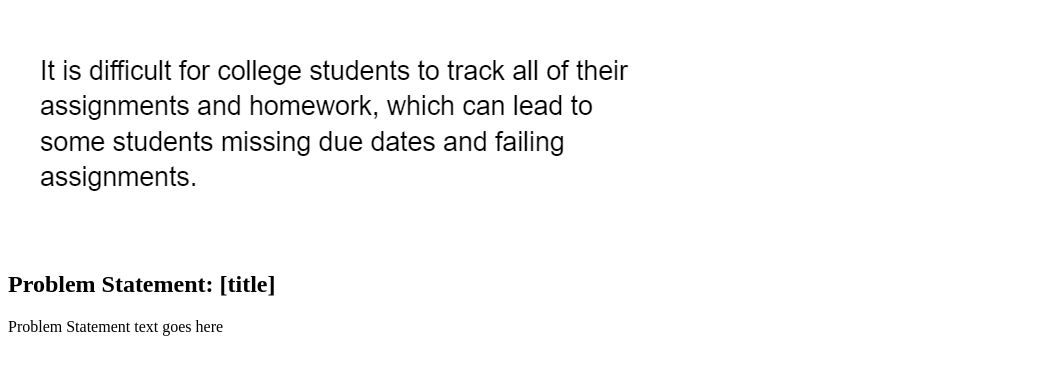
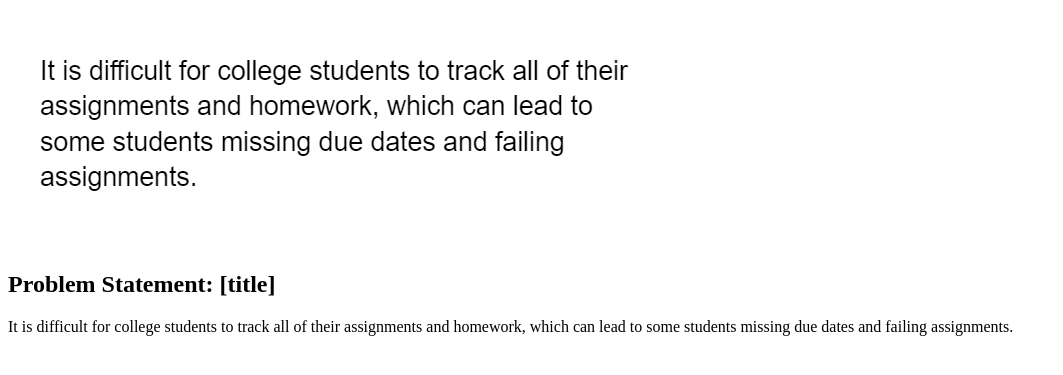
Before and after one commit to ctargiaa/ctargiaa.github.io, a plain HTML site: page index.html in a window 1280 px wide. Shown: the part 61-436 px from the top of the page, without its empty margins (0-1063 px from the left). Drawn offline with Linux system fonts and the light colour scheme.

Commit message:
Update index.html

```diff
--- a/index.html
+++ b/index.html
@@ -10,7 +10,7 @@
       <section class="assign-det">
         <h2>Problem Statement: [title]</h2>
         <p>
-          Problem Statement text goes here
+          It is difficult for college students to track all of their assignments and homework, which can lead to some students missing due dates and failing assignments.
         </p>
       </section>
     </section>
```
